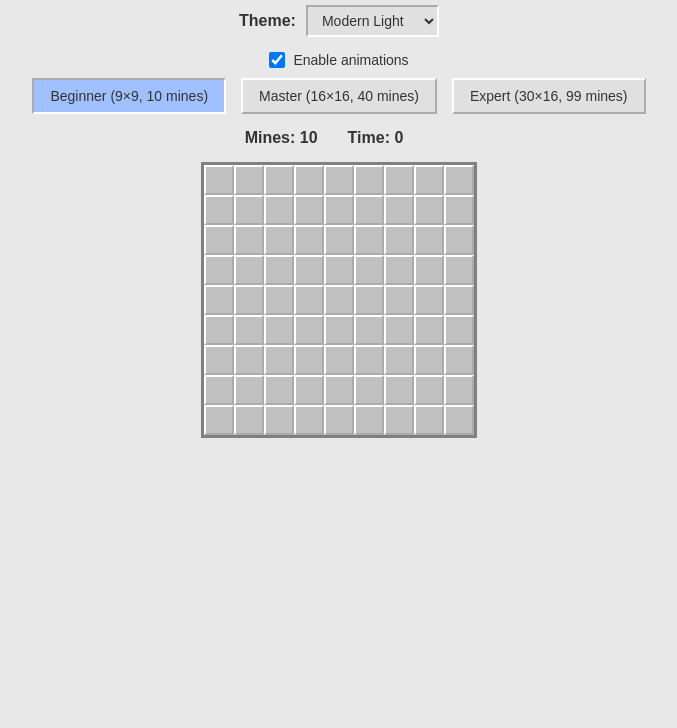
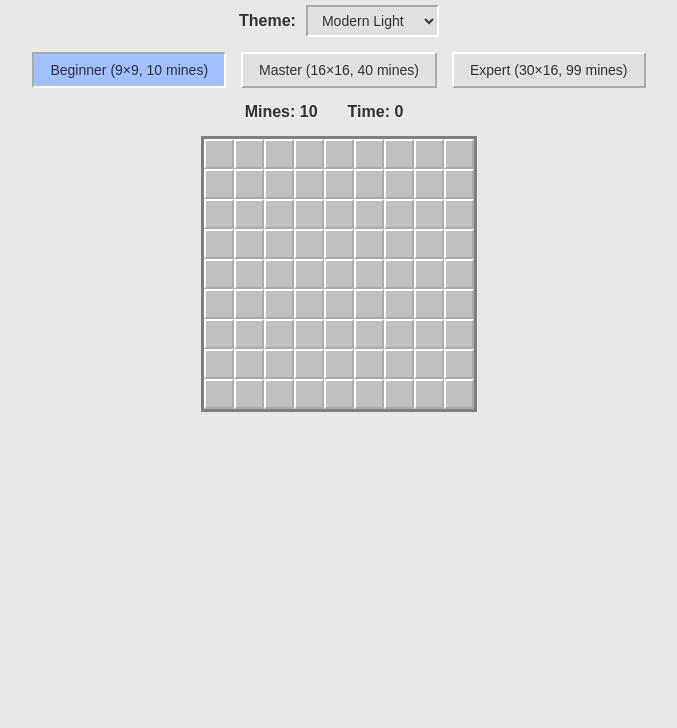
Before and after one commit to m-kinchin/mineswipper-vibe, a website built with Vite: page index.html in a window 1280 px wide. Shown: the part 72-800 px from the top of the page, without its empty margins (301-978 px from the left). Built offline with nearby package versions, Linux system fonts and the light colour scheme.

Commit message:
refactor: remove animation toggle, always enable animations
- Remove animation checkbox from UI
- Simplify AnimationManager to always have animations enabled
- Remove animation toggle CSS
- Remove obsolete animation state tests (4 tests removed)

```diff
--- a/index.html
+++ b/index.html
@@ -15,10 +15,6 @@
         <option value="dark">Dark Mode</option>
         <option value="classic">Classic Win98</option>
       </select>
-    </div>
-    <div id="animation-toggle">
-      <input type="checkbox" id="animations" checked>
-      <label for="animations">Enable animations</label>
     </div>
     <div id="controls">
       <button id="beginner" class="level-btn active">Beginner (9×9, 10 mines)</button>
--- a/src/animations.ts
+++ b/src/animations.ts
@@ -1,55 +1,17 @@
-const ANIMATION_STORAGE_KEY = 'minesweeper-animations';
-
 export class AnimationManager {
-  private enabled: boolean = true;
-  private checkbox: HTMLInputElement | null = null;
-
   constructor() {
-    this.checkbox = document.getElementById('animations') as HTMLInputElement;
-    this.init();
-  }
-
-  private init(): void {
-    // Load saved preference
-    const saved = localStorage.getItem(ANIMATION_STORAGE_KEY);
-    if (saved !== null) {
-      this.enabled = saved === 'true';
-    }
-
-    // Apply initial state
-    this.applyAnimationState();
-
-    // Update checkbox to match
-    if (this.checkbox) {
-      this.checkbox.checked = this.enabled;
-      this.checkbox.addEventListener('change', () => this.handleToggle());
-    }
-  }
-
-  private handleToggle(): void {
-    if (!this.checkbox) return;
-    this.enabled = this.checkbox.checked;
-    this.applyAnimationState();
-    localStorage.setItem(ANIMATION_STORAGE_KEY, String(this.enabled));
-  }
-
-  private applyAnimationState(): void {
-    if (this.enabled) {
-      document.documentElement.setAttribute('data-animations', 'enabled');
-    } else {
-      document.documentElement.removeAttribute('data-animations');
-    }
+    // Always enable animations
+    document.documentElement.setAttribute('data-animations', 'enabled');
   }
 
   public isEnabled(): boolean {
-    return this.enabled;
+    return true;
   }
 
   /**
    * Trigger reveal animation on a cell element
    */
   public animateReveal(element: HTMLElement): void {
-    if (!this.enabled) return;
     element.classList.add('animate-reveal');
     // Clean up after animation
     setTimeout(() => element.classList.remove('animate-reveal'), 200);
@@ -59,7 +21,6 @@ export class AnimationManager {
    * Trigger flag placement animation
    */
   public animateFlag(element: HTMLElement): void {
-    if (!this.enabled) return;
     element.classList.add('animate-flag');
     setTimeout(() => element.classList.remove('animate-flag'), 250);
   }
@@ -68,7 +29,6 @@ export class AnimationManager {
    * Trigger flag removal animation
    */
   public animateUnflag(element: HTMLElement): void {
-    if (!this.enabled) return;
     element.classList.add('animate-unflag');
     setTimeout(() => element.classList.remove('animate-unflag'), 150);
   }
@@ -77,7 +37,6 @@ export class AnimationManager {
    * Trigger mine explosion animation
    */
   public animateExplode(element: HTMLElement): void {
-    if (!this.enabled) return;
     element.classList.add('animate-explode');
     setTimeout(() => element.classList.remove('animate-explode'), 300);
   }
@@ -86,7 +45,6 @@ export class AnimationManager {
    * Trigger board shake animation on game loss
    */
   public animateLose(boardElement: HTMLElement): void {
-    if (!this.enabled) return;
     boardElement.classList.add('shake');
     setTimeout(() => boardElement.classList.remove('shake'), 400);
   }
@@ -95,8 +53,6 @@ export class AnimationManager {
    * Trigger win celebration animation
    */
   public animateWin(boardElement: HTMLElement, cells: NodeListOf<HTMLElement>): void {
-    if (!this.enabled) return;
-
     // Board glow
     boardElement.classList.add('win-glow');
     setTimeout(() => boardElement.classList.remove('win-glow'), 1800);
--- a/src/style.css
+++ b/src/style.css
@@ -400,29 +400,6 @@ h1 {
   }
 }
 
-/* Animation toggle styling */
-#animation-toggle,
-#question-mark-toggle {
-  margin-bottom: 10px;
-  display: flex;
-  gap: 8px;
-  justify-content: center;
-  align-items: center;
-  font-size: 14px;
-}
-
-#animation-toggle input[type="checkbox"],
-#question-mark-toggle input[type="checkbox"] {
-  width: 16px;
-  height: 16px;
-  cursor: pointer;
-}
-
-#animation-toggle label,
-#question-mark-toggle label {
-  cursor: pointer;
-}
-
 /* Cell reveal animation - applied when animations enabled */
 [data-animations="enabled"] .cell.revealed.animate-reveal {
   animation: cellReveal 0.2s ease-out;
```
Also changed, not shown: src/settings.test.ts (+0 -37 lines).
